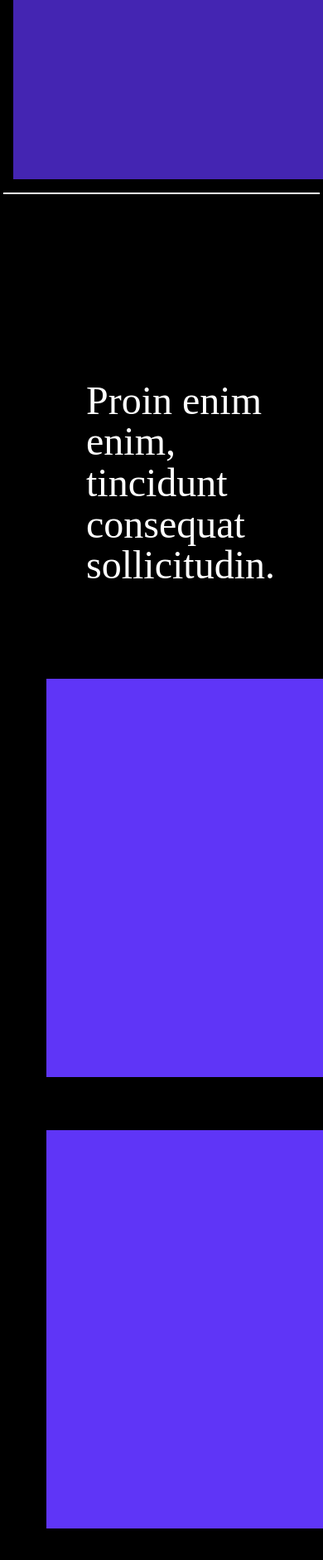
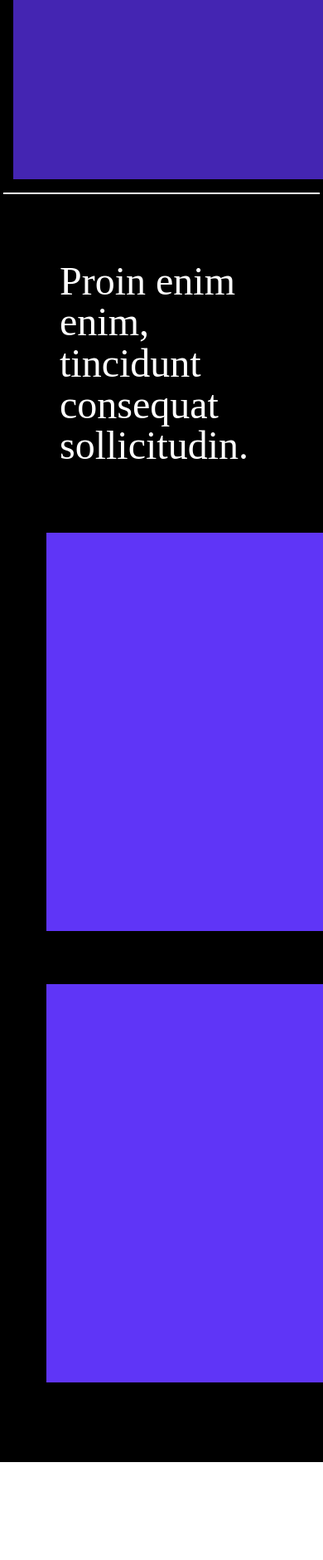
Before and after one commit to KaiyuWei/brink-page, a Next.js app: page / in a window 390 px wide. Shown: the part 4002-5882 px from the top of the page at 83% size. After the commit the page ends 5764 px from the top, so only its background shows below. Built offline with nearby package versions, Linux system fonts and the light colour scheme.

Commit message:
seciton 4 completed

```diff
--- a/app/components/section4/section4.module.css
+++ b/app/components/section4/section4.module.css
@@ -1,18 +1,51 @@
+#sectionFourHeader {
+  width: 100%;
+  height: 9rem;
+}
+
+#sectionFourFooter {
+  width: 100%;
+  height: 9rem;
+}
+
 .flexItem {
   width: 30rem;
   min-width: 30rem;
   height: 30rem;
-  padding: 2rem;
   margin: 2rem;
 }
 
 .flexText {
   width: 30rem;
-  height: auto;
-  padding: 2rem;
   margin: 2rem;
 }
 
 .reverseFlex {
   flex-wrap: wrap-reverse;
 }
+
+/* for tablet window */
+@media (min-width: 600px) and (max-width: 1199px) {
+  #sectionFourHeader {
+    width: 100%;
+    height: 4rem;
+  }
+
+  #sectionFourFooter {
+    width: 100%;
+    height: 4rem;
+  }
+}
+
+/* for modilephone */
+@media (max-width: 599px) {
+  #sectionFourHeader {
+    width: 100%;
+    height: 2rem;
+  }
+
+  #sectionFourFooter {
+    width: 100%;
+    height: 4rem;
+  }
+}
--- a/app/components/section4/section4.tsx
+++ b/app/components/section4/section4.tsx
@@ -5,7 +5,7 @@ export default function Section4() {
   return (
     <div>
       <section className="dark-section">
-        <div style={{ width: "100%", height: "9rem" }}>&nbsp;</div>
+        <div id={styles.sectionFourHeader}>&nbsp;</div>
         <div
           className={`${styles.reverseFlex} flex-container justify-evenly px-6`}
         >
@@ -17,7 +17,7 @@ export default function Section4() {
             </p>
           </div>
         </div>
-        <div style={{ width: "100%", height: "9rem" }}>&nbsp;</div>
+        <div id={styles.sectionFourFooter}>&nbsp;</div>
       </section>
     </div>
   );
```
